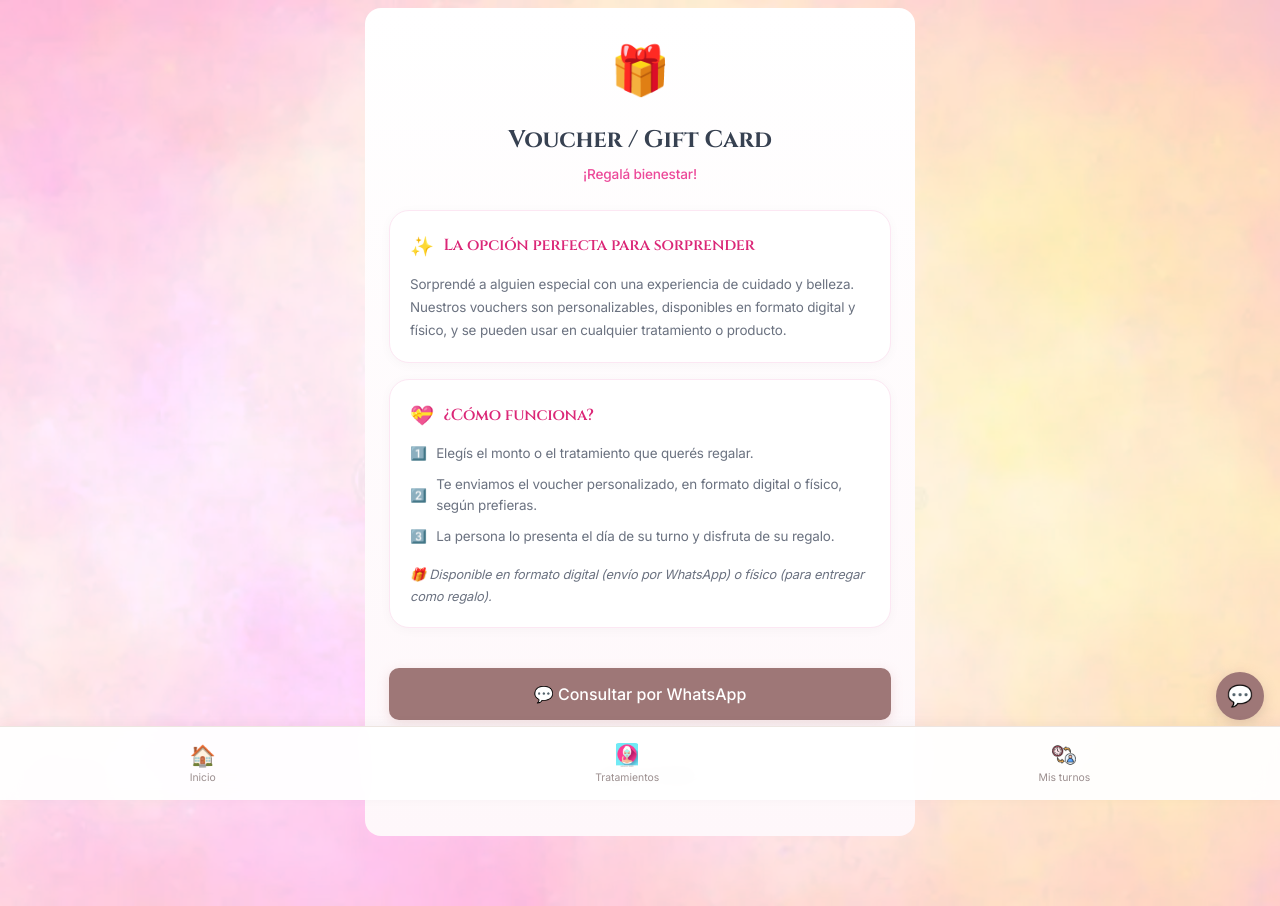
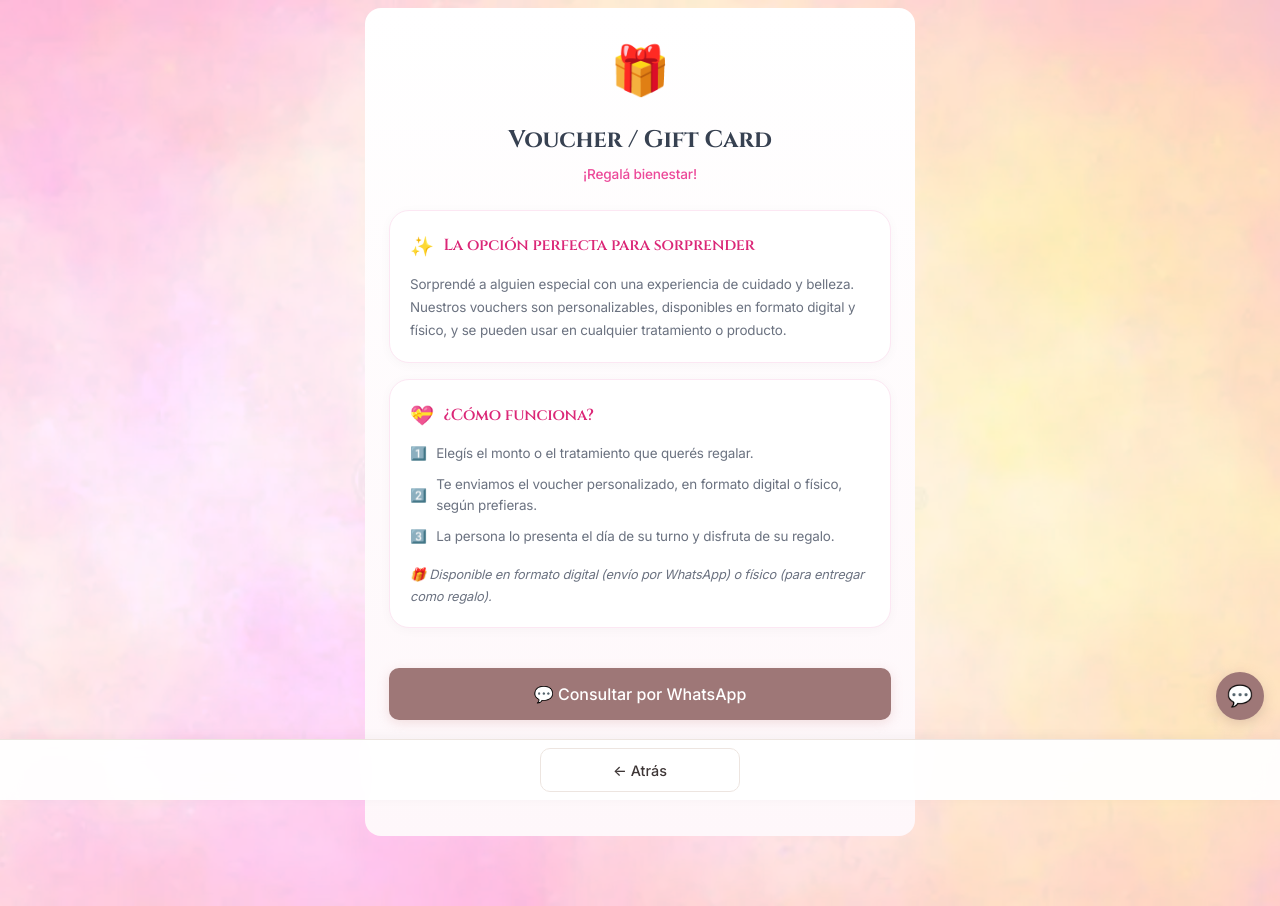
Before and after one commit to PameVillegas/belleza-saludable, a React (Vite) app in the folder frontend/: page /voucher in a window 1280 px wide. Built offline with nearby package versions, Linux system fonts and the light colour scheme.

Commit message:
Reemplazar nav inferior por boton Atras simple que vuelve a la accion anterior

```diff
--- a/frontend/src/components/BottomNav.jsx
+++ b/frontend/src/components/BottomNav.jsx
@@ -5,22 +5,13 @@ function BottomNav() {
   const navigate = useNavigate();
   const path = location.pathname;
 
-  // No mostrar en login ni en inicio (inicio tiene su propio nav)
+  // No mostrar en splash, login ni inicio
   if (path === '/' || path === '/login' || path === '/inicio') return null;
 
   return (
-    <nav className="bottom-nav" aria-label="Navegación principal">
-      <button className="nav-item" onClick={() => navigate('/inicio')} aria-label="Inicio">
-        <span className="nav-icon">🏠</span>
-        <span>Inicio</span>
-      </button>
-      <button className="nav-item" onClick={() => navigate('/turnos')} aria-label="Tratamientos">
-        <img src="/iconotratamiento.jpeg" alt="Tratamientos" className="nav-icon-img" />
-        <span>Tratamientos</span>
-      </button>
-      <button className="nav-item" onClick={() => navigate('/mis-turnos')} aria-label="Mis turnos">
-        <img src="/misturnos.png" alt="Mis turnos" className="nav-icon-img" />
-        <span>Mis turnos</span>
+    <nav className="bottom-nav" aria-label="Navegación">
+      <button className="btn btn-secondary" onClick={() => navigate(-1)} style={{ width: '100%', maxWidth: '200px' }}>
+        ← Atrás
       </button>
     </nav>
   );
```
